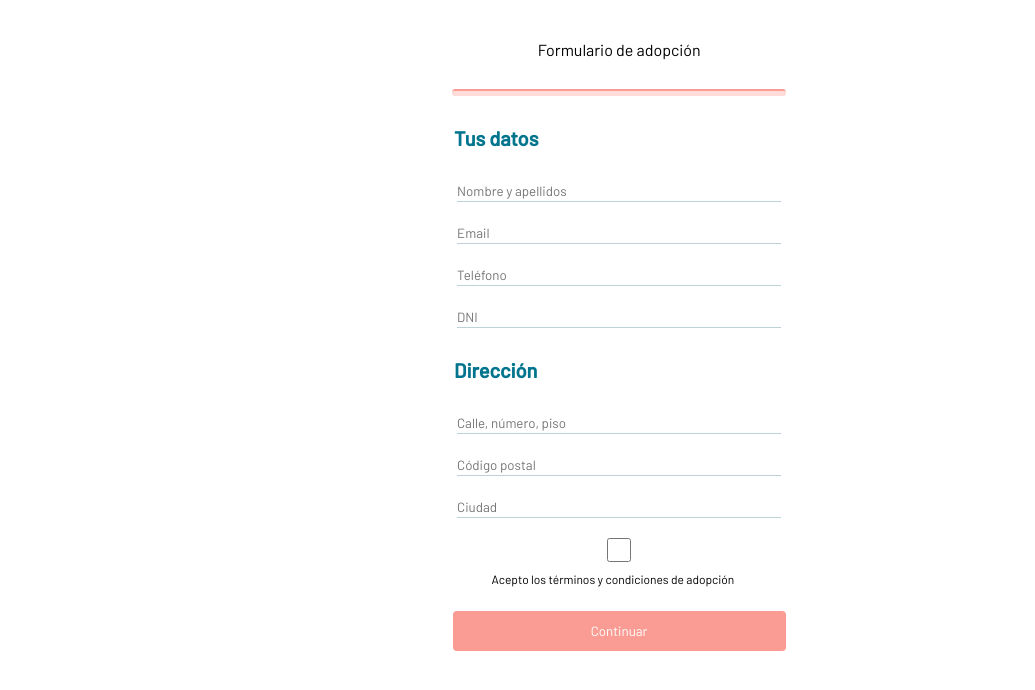
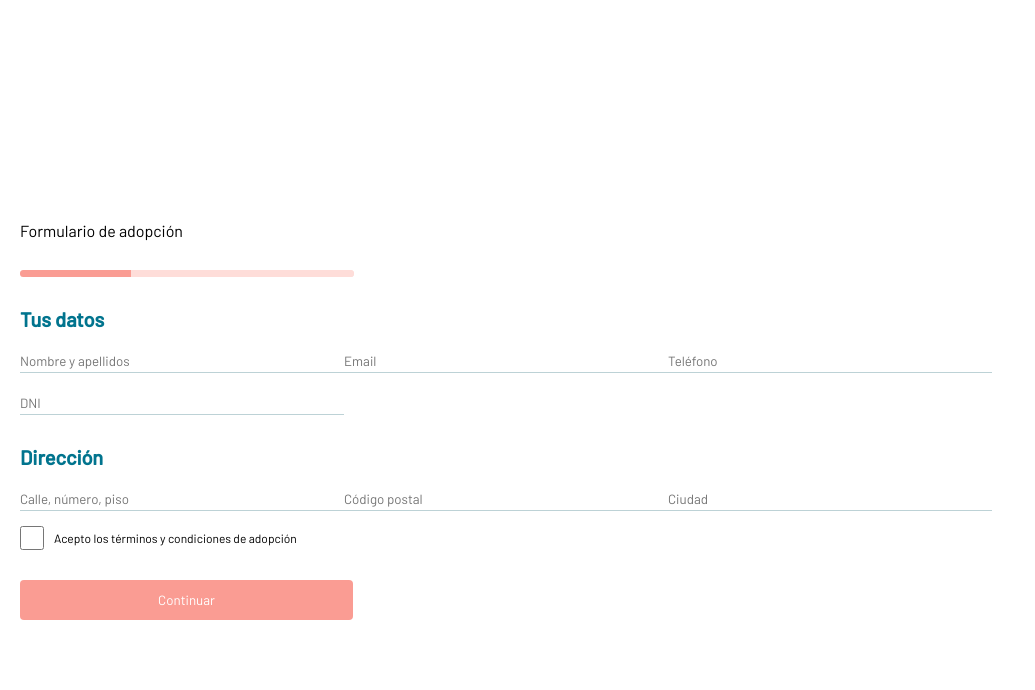
Before and after one commit to davidsotelo26/protectora-front, a React (Create React App) app: page /formulario in a window 1280 px wide. Shown: the top 690 px of the page, without its empty margins (0-1035 px from the left). Built offline with nearby package versions, Linux system fonts and the light colour scheme.

Commit message:
formulario adopcion acabado

```diff
--- a/src/Pages/FormularioAdopcion/FormularioAdopcion.jsx
+++ b/src/Pages/FormularioAdopcion/FormularioAdopcion.jsx
@@ -1,10 +1,20 @@
-import './FormularioAdopcion.scss';
+import "./FormularioAdopcion.scss";
 import React, { useState } from "react";
 import ProgressBar from "../../Components/ProgressBar/ProgressBar";
+import BotonRetroceso from "../../assets/dentro/retroceso.png";
+
+// ESTADOS QUE SE USARAN EN EL FORMULARIO
 
 const FormularioAdopcion = () => {
   const [step, setStep] = useState(1);
   const [tieneMascotas, setTieneMascotas] = useState(null);
+  const [viveDeAlquiler, setViveDeAlquiler] = useState(null);
+  const [caseroPermite, setCaseroPermite] = useState(null);
+  const [mudartePronto, setMudartePronto] = useState(null);
+  const [tieneJardin, setTieneJardin] = useState(null);
+  const [otrasPersonas, setOtrasPersonas] = useState(null);
+  const [acuerdoAdopcion, setAcuerdoAdopcion] = useState(null);
+  const [visitemosCasa, setVisitemosCasa] = useState(null);
   const [nombre, setNombre] = useState("");
   const [email, setEmail] = useState("");
   const [telefono, setTelefono] = useState("");
@@ -13,6 +23,9 @@ const FormularioAdopcion = () => {
   const [codigoPostal, setCodigoPostal] = useState("");
   const [aceptoTerminos, setAceptoTerminos] = useState(false);
 
+
+  // FUNCIONES PARA EL FORMULARIO
+
   const handleContinue = () => {
     if (!isFormValid()) {
       return;
@@ -20,6 +33,12 @@ const FormularioAdopcion = () => {
 
     if (step < 3) {
       setStep(step + 1);
+    }
+  };
+
+  const handleBack = () => {
+    if (step > 1) {
+      setStep(step - 1);
     }
   };
 
@@ -58,65 +77,110 @@ const FormularioAdopcion = () => {
   };
 
   return (
-    <div>
-       {step === 1 && (
+    <div className="divFormularioAdopcion">
+
+      {/* PUNTO 1 */}
+
+      {step === 1 && (
         <div>
+          <h3 className="h3Formulario">
+            {(step === 2 || step === 3) && (
+              <img
+                className="button-retroceder"
+                src={BotonRetroceso}
+                alt="Retroceder"
+                onClick={handleBack}
+              />
+            )}
+            Formulario de adopción
+          </h3>
 
-          <h3>Formulario de adopción</h3>
+          {/* IMPORTADO COMPONENTE  */}
           <ProgressBar pasoActual={step} />
-          <h2>Tus datos</h2>
+
+          <h2 className="h2Formulario">Tus datos</h2>
           <input
+            className="inputFormulario"
             type="text"
             placeholder="Nombre y apellidos"
             value={nombre}
             onChange={(e) => setNombre(e.target.value)}
           />
           <input
+            className="inputFormulario"
             type="text"
             placeholder="Email"
             value={email}
             onChange={(e) => setEmail(e.target.value)}
           />
           <input
+            className="inputFormulario"
             type="phone"
             placeholder="Teléfono"
             value={telefono}
             onChange={(e) => setTelefono(e.target.value)}
           />
           <input
+            className="inputFormulario"
             type="text"
             placeholder="DNI"
             value={dni}
             onChange={(e) => setDni(e.target.value)}
           />
-          <h2>Dirección</h2>
-          <input type="text" placeholder="Calle, número, piso" />
+          <h2 className="h2Formulario">Dirección</h2>
           <input
+            className="inputFormulario"
+            type="text"
+            placeholder="Calle, número, piso"
+          />
+          <input
+            className="inputFormulario"
             type="text"
             placeholder="Código postal"
             value={codigoPostal}
             onChangeCapture={(e) => setCodigoPostal(e.target.value)}
           />
-          <input type="text" placeholder="Ciudad" />
+          <input className="inputFormulario" type="text" placeholder="Ciudad" />
 
-          <div className='terminos-group'>
-          <input className='checkbox'
-            type="checkbox"
-            required
-            onChange={(e) => setAceptoTerminos(e.target.checked)}
-          />
-          <p>Acepto los términos y condiciones de adopción</p>
+          <div className="terminos-group">
+            <input
+              className="checkbox"
+              type="checkbox"
+              required
+              onChange={(e) => setAceptoTerminos(e.target.checked)}
+            />
+            <p className="pFormulario">
+              Acepto los términos y condiciones de adopción
+            </p>
           </div>
 
-          <button onClick={handleContinue}>Continuar</button>
+          <button button className="buttonFormulario" onClick={handleContinue}>
+            Continuar
+          </button>
         </div>
       )}
+
+      {/* PUNTO 2*/}
+
       {step === 2 && (
         <div>
-          <h3>Formulario de adopción</h3>
+          <h3 className="h3Formulario">
+            {(step === 2 || step === 3) && (
+              <img
+                className="button-retroceder"
+                src={BotonRetroceso}
+                alt="Retroceder"
+                onClick={handleBack}
+              />
+            )}
+            Formulario de adopción
+          </h3>
+
+          {/* IMPORTADO COMPONENTE  */}
           <ProgressBar pasoActual={step} />
-          <h2>Sobre las mascotas</h2>
-          <h4>¿Tienes otros animales?</h4>
+
+          <h2 className="h2Formulario">Sobre las mascotas</h2>
+          <h4 className="h4Formulario">¿Tienes otros animales?</h4>
           <label>
             <input
               type="radio"
@@ -139,191 +203,246 @@ const FormularioAdopcion = () => {
           </label>
           {tieneMascotas && (
             <div>
-              <input type="text" placeholder="Nombre de la mascota" required />
-              <input type="text" placeholder="Tipo de mascota" required />
+              <input
+                className="inputFormulario"
+                type="text"
+                placeholder="Nombre de la mascota"
+                required
+              />
+              <input
+                className="inputFormulario"
+                type="text"
+                placeholder="Tipo de mascota"
+                required
+              />
             </div>
           )}
 
-          <button onClick={handleContinue}>Continuar</button>
+          <button className="buttonFormulario" onClick={handleContinue}>
+            Continuar
+          </button>
         </div>
       )}
+
+      {/* PUNTO 3 Y FINAL */}
+
       {step === 3 && (
         <div>
-          <h3>Formulario de adopción</h3>
+          <h3 className="h3Formulario-two">
+            {(step === 2 || step === 3) && (
+              <img
+                className="button-retroceder"
+                src={BotonRetroceso}
+                alt="Retroceder"
+                onClick={handleBack}
+              />
+            )}
+            Formulario de adopción
+          </h3>
+
+          {/* IMPORTADO COMPONENTE  */}
           <ProgressBar pasoActual={step} />
-          <h2>Familia y hogar</h2>
-          <h4>¿Dónde vives?</h4>
-          <input type="text" placeholder="Piso, casa, chalet..." required />
+
+          <h2 className="h2Formulario">Familia y hogar</h2>
+          <h4 className="h4Formulario">¿Dónde vives?</h4>
+          <input
+            className="inputFormulario"
+            type="text"
+            placeholder="Piso, casa, chalet..."
+            required
+          />
 
           <div className="radio-container">
-            <h4>¿Vives de alquiler?</h4>
+            <h4 className="h4Formulario">¿Vives de alquiler?</h4>
             <label>
               <input
                 type="radio"
-                name="mascotas"
+                name="alquiler"
                 value="si"
                 required
-                onChange={() => setTieneMascotas(true)}
+                checked={viveDeAlquiler === "si"}
+                onChange={(e) => setViveDeAlquiler(e.target.value)}
               />
               Sí
             </label>
             <label>
               <input
                 type="radio"
-                name="mascotas"
+                name="alquiler"
                 value="no"
                 required
-                onChange={() => setTieneMascotas(false)}
+                checked={viveDeAlquiler === "no"}
+                onChange={(e) => setViveDeAlquiler(e.target.value)}
               />
               No
             </label>
           </div>
 
           <div className="radio-container">
-            <h4>¿Tu casero permite animales?</h4>
+            <h4 className="h4Formulario">¿Tu casero permite animales?</h4>
             <label>
               <input
                 type="radio"
-                name="mascotas"
+                name="casero"
                 value="si"
                 required
-                onChange={() => setTieneMascotas(true)}
+                checked={caseroPermite === "si"}
+                onChange={(e) => setCaseroPermite(e.target.value)}
               />
               Sí
             </label>
             <label>
               <input
                 type="radio"
-                name="mascotas"
+                name="casero"
                 value="no"
                 required
-                onChange={() => setTieneMascotas(false)}
+                checked={caseroPermite === "no"}
+                onChange={(e) => setCaseroPermite(e.target.value)}
               />
               No
             </label>
           </div>
 
           <div className="radio-container">
-            <h4>¿Crees que podrías mudarte pronto?</h4>
+            <h4 className="h4Formulario">¿Crees que podrías mudarte pronto?</h4>
             <label>
               <input
                 type="radio"
-                name="mascotas"
+                name="mudar"
                 value="si"
                 required
-                onChange={() => setTieneMascotas(true)}
+                checked={mudartePronto === "si"}
+                onChange={(e) => setMudartePronto(e.target.value)}
               />
               Sí
             </label>
             <label>
               <input
                 type="radio"
-                name="mascotas"
+                name="mudar"
                 value="no"
                 required
-                onChange={() => setTieneMascotas(false)}
+                checked={mudartePronto === "no"}
+                onChange={(e) => setMudartePronto(e.target.value)}
               />
               No
             </label>
           </div>
 
           <div className="radio-container">
-            <h4>¿Tiene jardín?</h4>
+            <h4 className="h4Formulario">¿Tiene jardín?</h4>
             <label>
               <input
                 type="radio"
-                name="mascotas"
+                name="jardin"
                 value="si"
                 required
-                onChange={() => setTieneMascotas(true)}
+                checked={tieneJardin === "si"}
+                onChange={(e) => setTieneJardin(e.target.value)}
               />
               Sí
             </label>
             <label>
               <input
                 type="radio"
-                name="mascotas"
+                name="jardin"
                 value="no"
                 required
-                onChange={() => setTieneMascotas(false)}
+                checked={tieneJardin === "no"}
+                onChange={(e) => setTieneJardin(e.target.value)}
               />
               No
             </label>
           </div>
 
           <div className="radio-container">
-            <h4>¿Vives con otras personas?</h4>
+            <h4 className="h4Formulario">¿Vives con otras personas?</h4>
             <label>
               <input
                 type="radio"
-                name="mascotas"
+                name="otraspersonas"
                 value="si"
                 required
-                onChange={() => setTieneMascotas(true)}
+                checked={otrasPersonas === "si"}
+                onChange={(e) => setOtrasPersonas(e.target.value)}
               />
               Sí
             </label>
             <label>
               <input
                 type="radio"
-                name="mascotas"
+                name="otraspersonas"
                 value="no"
                 required
-                onChange={() => setTieneMascotas(false)}
+                checked={otrasPersonas === "no"}
+                onChange={(e) => setOtrasPersonas(e.target.value)}
               />
               No
             </label>
           </div>
 
           <div className="radio-container">
-            <h4>¿Están todos de acuerdo con la adopción?</h4>
+            <h4 className="h4Formulario">
+              ¿Están todos de acuerdo con la adopción?
+            </h4>
             <label>
               <input
                 type="radio"
-                name="mascotas"
+                name="acuerdoadopcion"
                 value="si"
                 required
-                onChange={() => setTieneMascotas(true)}
+                checked={acuerdoAdopcion === "si"}
+                onChange={(e) => setAcuerdoAdopcion(e.target.value)}
               />
               Sí
             </label>
             <label>
               <input
                 type="radio"
-                name="mascotas"
+                name="acuerdoadopcion"
                 value="no"
                 required
-                onChange={() => setTieneMascotas(false)}
+                checked={acuerdoAdopcion === "no"}
+                onChange={(e) => setAcuerdoAdopcion(e.target.value)}
               />
               No
             </label>
           </div>
 
           <div className="radio-container">
-            <h4>¿Estás de acuerdo con que visitemos tu casa?</h4>
+            <h4 className="h4Formulario">
+              ¿Estás de acuerdo con que visitemos tu casa?
+            </h4>
             <label>
               <input
+                className="inputFormulario"
                 type="radio"
-                name="mascotas"
+                name="visitemoscasa"
                 value="si"
                 required
-                onChange={() => setTieneMascotas(true)}
+                checked={visitemosCasa === "si"}
+                onChange={(e) => setVisitemosCasa(e.target.value)}
               />
               Sí
             </label>
             <label>
               <input
+                className="pruebaprueba"
                 type="radio"
-                name="mascotas"
+                name="visitemoscasa"
                 value="no"
                 required
-                onChange={() => setTieneMascotas(false)}
+                checked={visitemosCasa === "no"}
+                onChange={(e) => setVisitemosCasa(e.target.value)}
               />
               No
             </label>
           </div>
 
-          <button onClick={handleContinue}>Enviar</button>
+          <button button className="buttonFormulario" onClick={handleContinue}>
+            Enviar
+          </button>
         </div>
       )}
     </div>
--- a/src/Pages/FormularioAdopcion/FormularioAdopcion.scss
+++ b/src/Pages/FormularioAdopcion/FormularioAdopcion.scss
@@ -1,24 +1,23 @@
-div {
-  width: 390px;
-  height: auto;
+.divFormularioAdopcion {
+  width: 100%;
+  height: 100vh;
   display: flex;
   justify-content: center;
   align-items: center;
   flex-direction: column;
   border: 0;
+
+  .h2Formulario {
+    width: 100%;
+    height: 24px;
+    margin-top: 30px;
+
+    font-size: 20px;
+    color: rgb(1, 116, 142);
   }
 
-h2 {
-    align-self: flex-start;
-  margin-top: 30px;
-  margin-bottom: 10px;
-  padding-left: 30px;
-  font-size: 20px;
-  color: rgb(1 116 142);
-}
-
-h3 {
-  width: 100%;
+  .h3Formulario {
+    width: 70%;
     height: 19px;
     margin-top: 40px;
     margin-bottom: 30px;
@@ -26,22 +25,40 @@ h3 {
     font-weight: 400;
     text-align: center;
     color: rgb(0, 0, 0);
+    display: flex;
+    justify-content: space-between;
   }
 
-input[type="text"],
-input[type="phone"] {
+  .h3Formulario-two {
+    width: 75%;
+    height: 19px;
+    margin-top: 40px;
+    margin-bottom: 30px;
+    font-size: 16px;
+    font-weight: 400;
+    text-align: center;
+    color: rgb(0, 0, 0);
+    display: flex;
+    justify-content: space-between;
+  }
+
+  .inputFormulario[type="text"],
+  .inputFormulario[type="phone"] {
     width: 324px;
     height: 21px;
     border: none;
-  border-bottom: 1px solid rgb(189 210 214); /* Solo borde inferior */
+    border-bottom: 1px solid rgb(189 210 214);
     padding-top: 20px;
+  }
+
+  label {
+    margin: 0;
   }
 
   .checkbox {
     width: 24px;
     height: 24px;
     border: 1px solid rgb(189 210 214);
-  background-color: blue;
   }
 
   .terminos-group {
@@ -50,18 +67,18 @@ input[type="phone"] {
     display: flex;
     align-items: center;
     gap: 10px;
-  padding-top: 20px;
-  padding-bottom: 25px;
+    padding-top: 15px;
+    margin: 0;
   }
 
-p {
+  .pFormulario {
     width: 255px;
     height: 14px;
     font-size: 12px;
     margin: 0;
   }
 
-button {
+  .buttonFormulario {
     width: 333px;
     height: 40px;
     color: #ffffff;
@@ -69,4 +86,26 @@ button {
     cursor: pointer;
     border-radius: 4px;
     background-color: rgb(250 156 147);
+    margin-top: 30px;
   }
+
+  .radio-container {
+    display: flex;
+    align-items: center;
+    gap: 10px;
+    margin-bottom: 10px;
+  }
+
+  .h4Formulario {
+    width: 210px;
+    height: 38px;
+    padding-right: 20px;
+    padding-top: 10px;
+  }
+
+  label {
+    width: 40px;
+    height: 15px;
+    padding-bottom: 10px;
+  }
+}
```
Also changed, not shown: src/assets/dentro/retroceso.png (added). Lines whose indentation alone changed are shown as unchanged.
